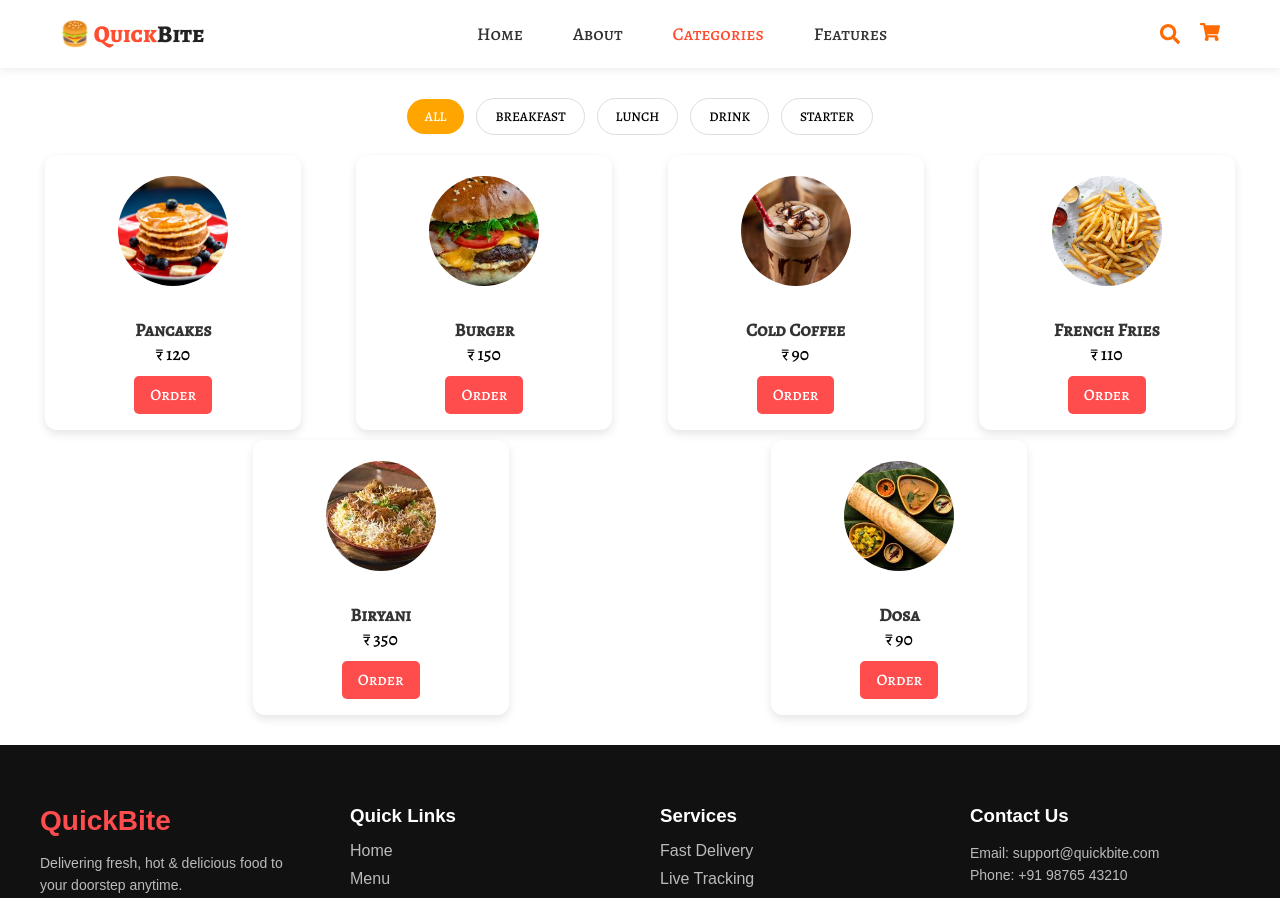
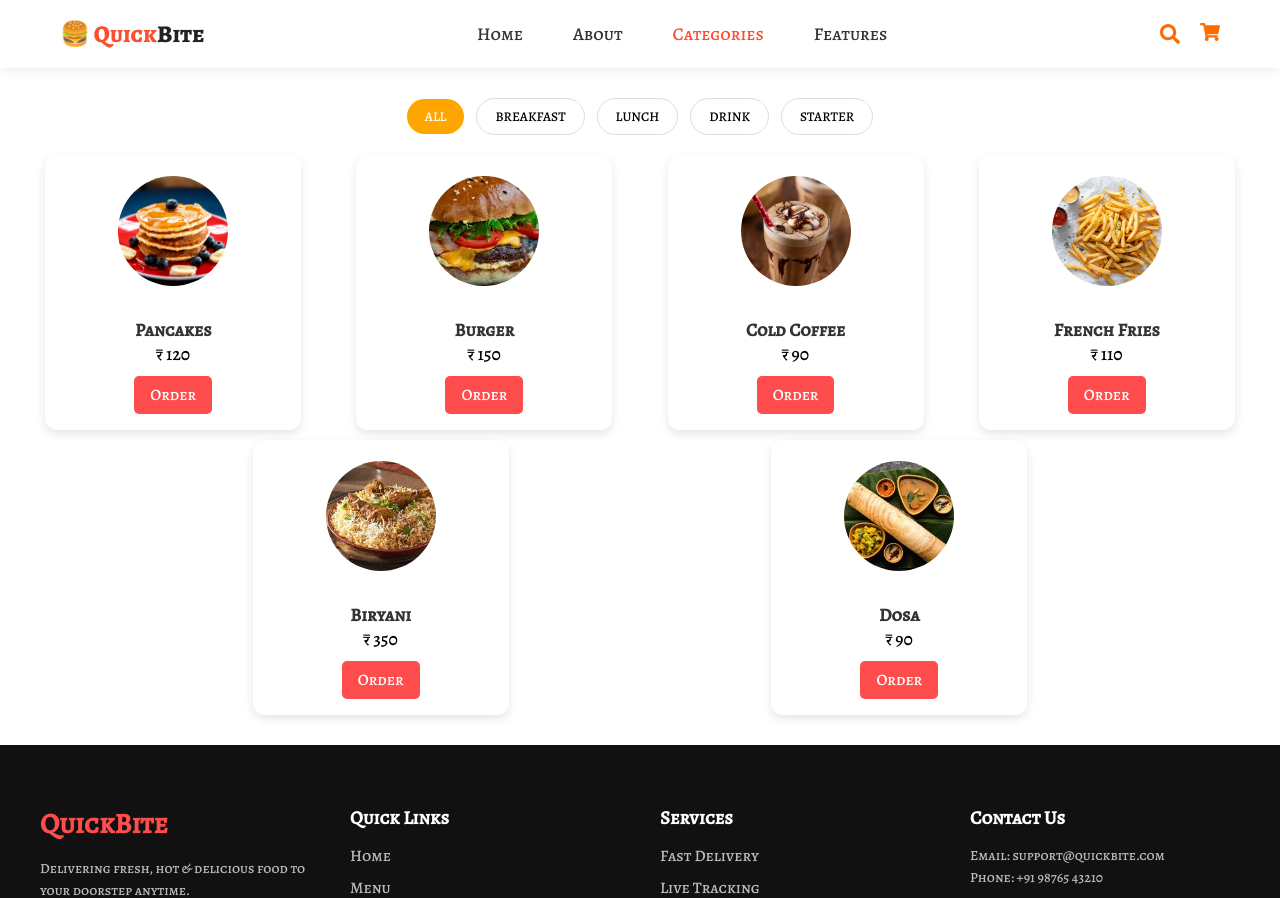
Before and after one commit to MushffiqurKhan/QuickBite, a React (Vite) app: page /categoriesPage in a window 1280 px wide. Shown: the top 898 px of the page. Built offline with nearby package versions, Linux system fonts and the light colour scheme.

Commit message:
Updated Font Style

```diff
--- a/src/Component/Footer/Footer.css
+++ b/src/Component/Footer/Footer.css
@@ -1,3 +1,11 @@
+@font-face {
+  font-family: myfont;
+  src: url(/public/Alegreya_SC/AlegreyaSC-ExtraBold.ttf);
+}
+@font-face {
+  font-family: normalFont;
+  src: url(/public/Alegreya_SC/AlegreyaSC-Medium.ttf);
+}
 .footer {
   background-color: #111;
   color: #ddd;
@@ -17,11 +25,13 @@
   color: #ff4d4d;
   font-size: 28px;
   margin-bottom: 15px;
+    font-family: normalFont;
 }
 
 .footer-section h3 {
   color: #fff;
   margin-bottom: 15px;
+  font-family: normalFont;
 }
 
 /* Text */
@@ -29,6 +39,7 @@
   font-size: 14px;
   line-height: 1.6;
   color: #bbb;
+    font-family: normalFont;
 }
 
 /* Lists */
@@ -41,6 +52,7 @@
   margin-bottom: 10px;
   cursor: pointer;
   color: #bbb;
+    font-family: normalFont;
   transition: color 0.3s;
 }
 
@@ -71,4 +83,5 @@
   padding-top: 15px;
   font-size: 13px;
   color: #777;
+  font-family: normalFont;
 }
```
Also changed, not shown: src/Component/Navbar/Navbar.jsx (line endings or trailing spaces).
